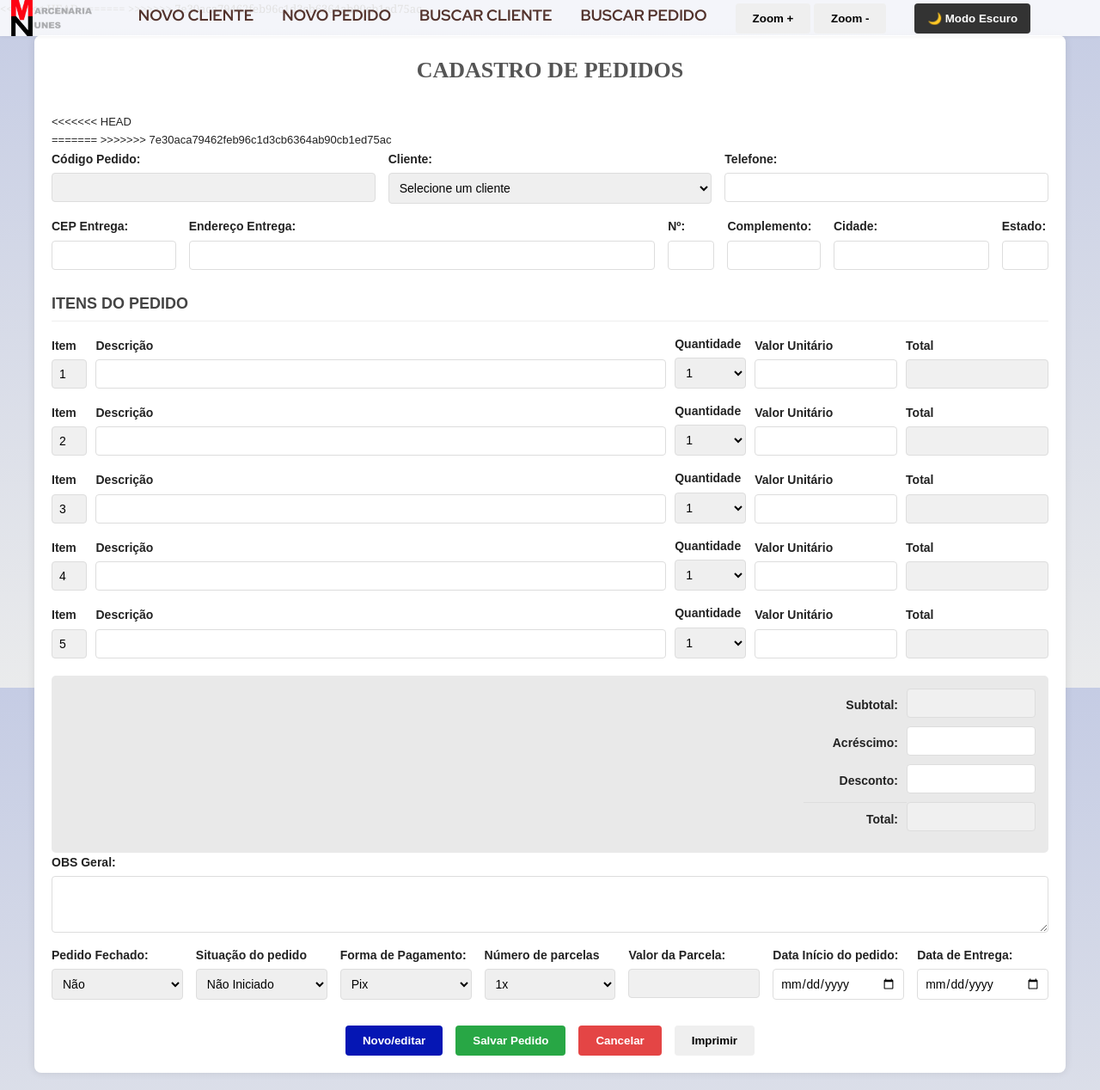
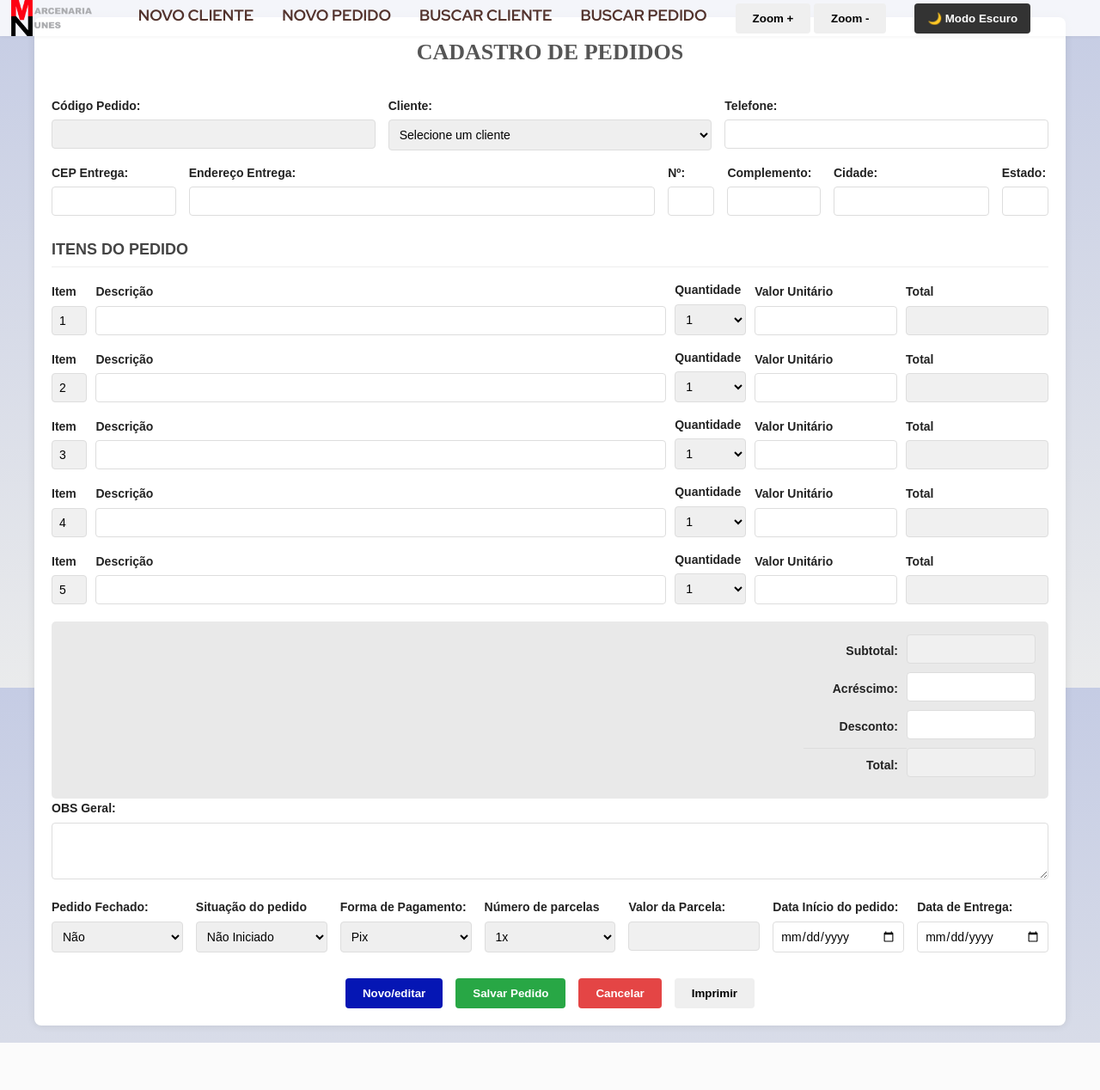
Before and after one commit to henricota2000/marcenaria, a Django app: page /pedidos/ in a window 1280 px wide. Shown: the whole page at 86% size. After the commit the page ends 1213 px from the top, so only its background shows below. Run offline with Django 5.2, Linux system fonts and the light colour scheme; data comes from the database, SQL or seed files in the repository.

Commit message:
Atualização bug de HTML no django pagina pedidos

```diff
--- a/Marcenaria/prime/templates/prime/home.html
+++ b/Marcenaria/prime/templates/prime/home.html
@@ -50,7 +50,7 @@ Henrique Fernandez do Nascimento.....23214277
     </div>
 </header>
 
-<div class="hero" style="background-image: url('{% static "image/wallpaper-nunes.jpg" %}')">
+<div class="hero" style="background-image: url('{% static 'image/wallpaper-nunes.jpg' %}')">
     <div class="hero-inner">
         <div class="inner">
             <h1><span class="border border-top border-bottom">Sistema</span></h1>
--- a/Marcenaria/prime/templates/prime/pedidos.html
+++ b/Marcenaria/prime/templates/prime/pedidos.html
@@ -1,8 +1,3 @@
-<<<<<<< HEAD
-=======
-<!-- DEBUG: Template pedidos.html carregado -->
-<!-- filepath: c:\Users\robso\Desktop\Marcenaria\prime\templates\prime\pedidos.html -->
->>>>>>> 7e30aca79462feb96c1d3cb6364ab90cb1ed75ac
 {% load static %}
 <!DOCTYPE html>
 <html lang="pt-br">
@@ -432,12 +427,8 @@ body.escuro #codigoPedido[readonly] {
 
 <main>
     <h1>Cadastro de Pedidos</h1>
-<<<<<<< HEAD
-    <form method="post" action="{% url 'pedidos' %}">
-=======
 
     <form method="post">
->>>>>>> 7e30aca79462feb96c1d3cb6364ab90cb1ed75ac
         {% csrf_token %}
         <div class="form-row">
             <div class="form-group">
```
